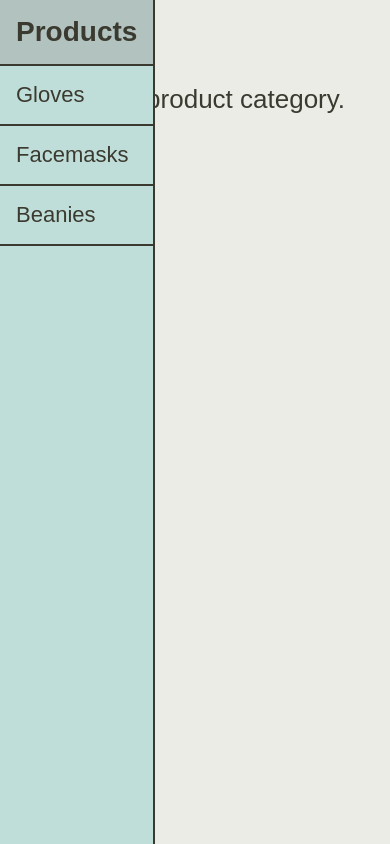
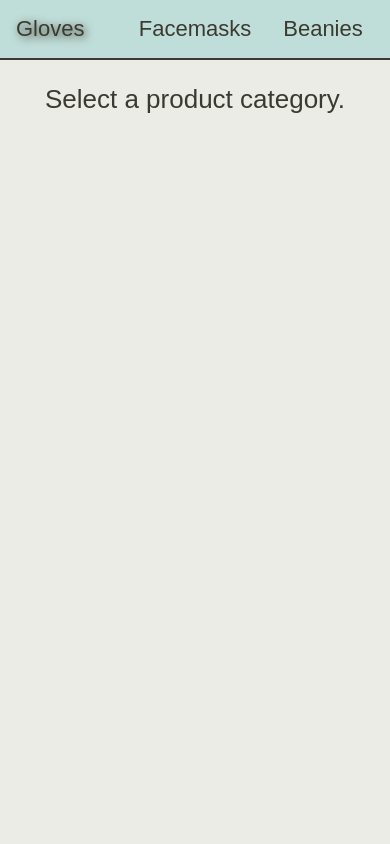
Before and after one commit to larilofman/reaktor-assignment, a React (Create React App) app: page / in a window 390 px wide. Built offline with nearby package versions, Linux system fonts and the light colour scheme; no server answers.

Commit message:
add responsiveness

```diff
--- a/src/App.css
+++ b/src/App.css
@@ -27,3 +27,10 @@ body {
   font-size: 26px;
   margin: 10vh auto
 }
+
+@media screen and (max-width:800px) {
+  .App {
+    flex-direction: column;
+    width: 100%;
+  }
+}
--- a/src/components/category-bar/style.css
+++ b/src/components/category-bar/style.css
@@ -15,3 +15,15 @@
     background-color: var(--light-grey);
     border-bottom: 2px solid var(--dark);
 }
+
+@media screen and (max-width:800px) {
+    .category-container {
+      flex-direction: row;
+      min-height: 40px;
+      width: 100vw;
+      border-right: 0;
+    }
+    .category-header {
+        display: none;
+    }
+  }
--- a/src/components/product-list/style.css
+++ b/src/components/product-list/style.css
@@ -5,6 +5,7 @@
     justify-content: center;
     width: 100%;
     margin: 1rem auto auto 153px;
+    font-size: 12px;
 }
 
 .product-table {
@@ -35,3 +36,13 @@
 .product-table-body tr:hover {
     background-color: var(--light-grey);
 }
+
+@media screen and (max-width:800px) {
+    .product-table-container {
+        margin: 56px auto 0 auto;
+        width: 100vw;
+    }
+    .product-table {
+        width: 100%;
+    }
+}
```
